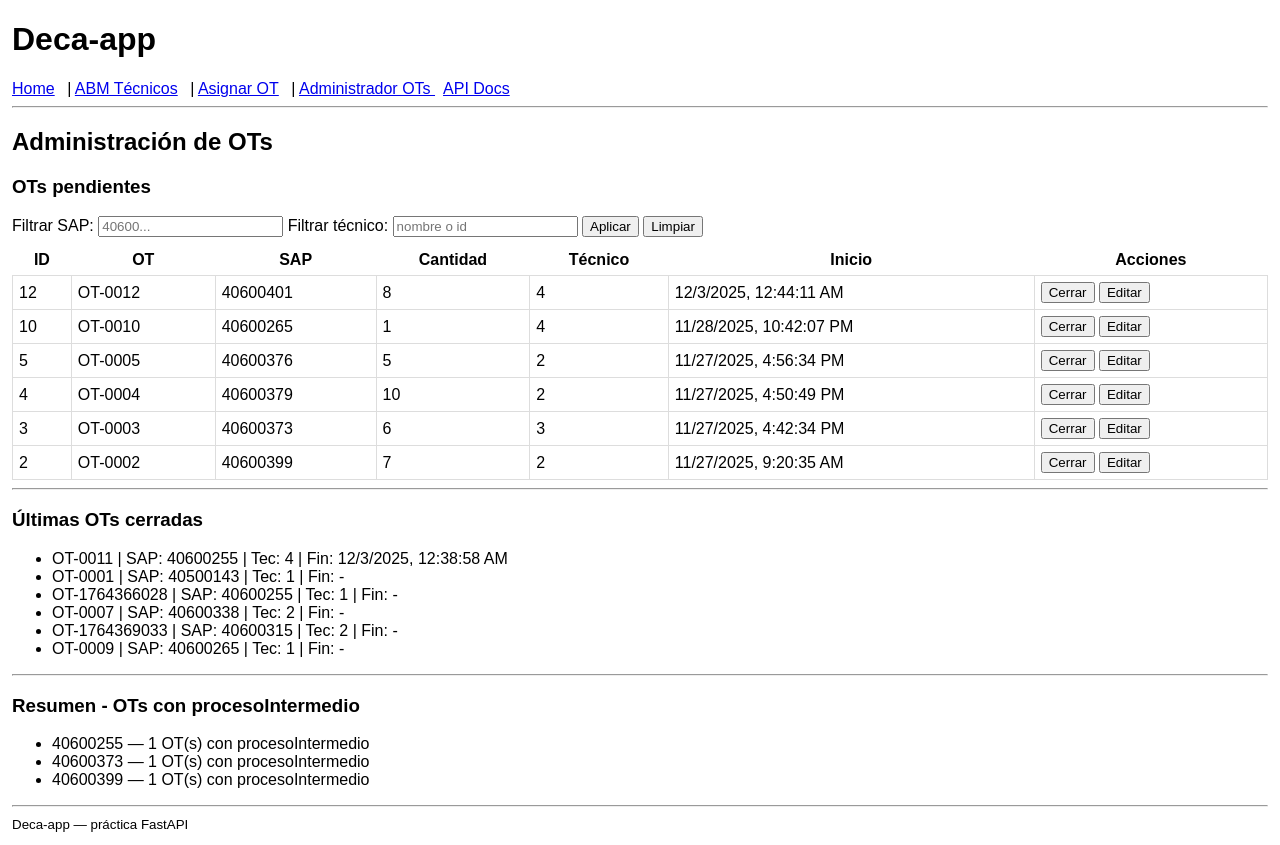
After one commit to YainRuppel/OTmanager, a FastAPI app: template templates/admin_ots.html in a window 1280 px wide. The commit adds this page. Run offline with FastAPI, Linux system fonts and the light colour scheme; the template is opened without the code that fills it, so the values that code supplies are empty; data comes from the database, SQL or seed files in the repository; both versions use the stored data as it was after the commit.

Commit message:
Versión estable con módulo de administración de OTs funcionando, pagina admin.html OK

```diff
--- a/main.py
+++ b/main.py
@@ -132,58 +132,58 @@ def delete_tecnico(tecnico_id: int, db: Session = Depends(get_db)):
 
 
 # ---------- OT endpoints ----------
+
+from datetime import datetime, timezone
 from sqlalchemy.exc import IntegrityError
-from datetime import datetime, timezone
 
 @app.post("/ots/", response_model=schemas.OTOut, status_code=201)
 def create_ot(ot_in: schemas.OTCreate, db: Session = Depends(get_db)):
-
-    # validaciones previas
+    # validar material
     material = db.query(models.Material).filter(models.Material.sap == ot_in.sap_id).first()
     if not material:
         raise HTTPException(status_code=400, detail="Material (sap_id) no existe")
 
+    # validar tecnico si viene
     if ot_in.id_tecnico:
         tech = db.query(models.Tecnico).filter(models.Tecnico.id == ot_in.id_tecnico).first()
         if not tech:
             raise HTTPException(status_code=400, detail="Tecnico indicado no existe")
 
-    # 1) Insert inicial — usamos un id_ot temporal (timestamp) para cumplir constraints si existen
-    temp_id_ot = ot_in.id_ot or f"OT-{int(datetime.now().timestamp())}"
-
+    # crear instancia SIN id_ot (nullable) para obtener id autoincremental
     ot = models.OT(
-        id_ot=temp_id_ot,
         sap_id=ot_in.sap_id,
         id_tecnico=ot_in.id_tecnico,
         cantidad=ot_in.cantidad,
         observaciones=ot_in.observaciones,
+        procesoIntermedio=ot_in.procesoIntermedio,
+        # inicio tomará default si se pasa None; si querés timezone-aware explícito:
         inicio=ot_in.inicio or datetime.now(timezone.utc),
-        pendiente=True,  # aseguramos que pendiente sea True al crear
-        procesoIntermedio=ot_in.procesoIntermedio
+        pendiente=True  # por defecto pendiente = True
     )
 
     db.add(ot)
     try:
+        # primer commit para que la BD asigne el id autoincremental
         db.commit()
-        db.refresh(ot)   # ahora ot.id contiene la PK real
+        db.refresh(ot)
     except IntegrityError:
         db.rollback()
-        raise HTTPException(status_code=400, detail="Error al insertar OT (constraint)")
+        raise HTTPException(status_code=400, detail="Error al insertar OT (posible constraint)")
 
-    # 2) Generar id_ot definitivo basado en la PK autoincremental
-    generated_id_ot = f"OT-{ot.id:04d}"
-
-    # Si ya coincide con el temporal no hace falta actualizar
-    if ot.id_ot != generated_id_ot:
-        ot.id_ot = generated_id_ot
-        try:
-            db.commit()
-            db.refresh(ot)
-        except IntegrityError:
-            # Si falla el update por unique (raro), hacemos rollback y dejamos el id temporal
-            db.rollback()
-            # opcional: loggear el problema en consola
-            print("Warning: no se pudo actualizar id_ot a formato secuencial; se mantiene temporal.", generated_id_ot)
+    # ahora tenemos ot.id; generamos id_ot legible y lo guardamos
+    try:
+        # formato: OT-0001 (4 dígitos) — ajustá f-string si querés otro formato
+        ot.id_ot = f"OT-{ot.id:04d}"
+        db.add(ot)
+        db.commit()
+        db.refresh(ot)
+    except IntegrityError:
+        db.rollback()
+        # si por alguna razón chocó con unique (muy raro), generamos con timestamp
+        ot.id_ot = f"OT-{int(datetime.now().timestamp())}"
+        db.add(ot)
+        db.commit()
+        db.refresh(ot)
 
     return ot
 
@@ -201,3 +201,70 @@ def list_ots(skip: int = 0, limit: int = 100, proceso_intermedio: Optional[bool]
     if proceso_intermedio is not None:
         q = q.filter(models.OT.procesoIntermedio == proceso_intermedio)
     return q.offset(skip).limit(limit).all()
+
+######################################################################################################################
+# ---------------------------
+# ADMIN: endpoints para administración de OTs
+# ---------------------------
+# --- ADMIN: endpoints y UI ---
+from typing import List, Optional
+from fastapi import Request
+
+# UI para admin (plantilla)
+@app.get("/ui/admin_ots", response_class=HTMLResponse)
+def ui_admin_ots(request: Request):
+    return templates.TemplateResponse("admin_ots.html", {"request": request})
+
+# Lista OTs pendientes (con filtros opcionales)
+@app.get("/admin/ots/pending", response_model=List[schemas.OTOut])
+def admin_list_pending(sap: Optional[str] = None, tec: Optional[str] = None, skip: int = 0, limit: int = 200, db: Session = Depends(get_db)):
+    q = db.query(models.OT).filter(models.OT.pendiente == True)
+    if sap:
+        q = q.filter(models.OT.sap_id.ilike(f"%{sap}%"))
+    if tec:
+        # filtrar por id_tecnico si tec es numérico, o por nombre (join) si no
+        try:
+            t_id = int(tec)
+            q = q.filter(models.OT.id_tecnico == t_id)
+        except ValueError:
+            q = q.join(models.Tecnico).filter(models.Tecnico.nombre.ilike(f"%{tec}%"))
+    return q.order_by(models.OT.inicio.desc()).offset(skip).limit(limit).all()
+
+# Últimas N OTs cerradas
+@app.get("/admin/ots/closed", response_model=List[schemas.OTOut])
+def admin_list_closed(limit: int = 10, db: Session = Depends(get_db)):
+    q = db.query(models.OT).filter(models.OT.pendiente == False)
+    return q.order_by(models.OT.fin.desc().nullslast()).limit(limit).all()
+
+# Resumen: cantidad por material de OTs con procesoIntermedio = True (simple)
+@app.get("/admin/ots/summary")
+def admin_summary(db: Session = Depends(get_db)):
+    # devolvemos lista de {sap_id, total_proceso}
+    from sqlalchemy import func
+    rows = db.query(models.OT.sap_id, func.count(models.OT.id).label("total")).filter(models.OT.procesoIntermedio == True).group_by(models.OT.sap_id).all()
+    return [{"sap_id": r[0], "total": r[1]} for r in rows]
+
+# Cerrar OT -> marcar pendiente = False y poner fin = ahora()
+@app.post("/admin/ots/{ot_id}/close")
+def admin_close_ot(ot_id: int, db: Session = Depends(get_db)):
+    ot = db.query(models.OT).filter(models.OT.id == ot_id).first()
+    if not ot:
+        raise HTTPException(status_code=404, detail="OT no encontrada")
+    ot.pendiente = False
+    from datetime import datetime, timezone
+    ot.fin = datetime.now(timezone.utc)
+    db.commit()
+    db.refresh(ot)
+    return {"status": "ok", "ot": ot}
+
+# Actualizar OT (PUT) — permite editar observaciones, pendiente, fin, cantidad, id_tecnico
+@app.put("/admin/ots/{ot_id}", response_model=schemas.OTOut)
+def admin_update_ot(ot_id: int, ot_in: schemas.OTUpdate, db: Session = Depends(get_db)):
+    ot = db.query(models.OT).filter(models.OT.id == ot_id).first()
+    if not ot:
+        raise HTTPException(status_code=404, detail="OT no encontrada")
+    for k, v in ot_in.dict(exclude_unset=True).items():
+        setattr(ot, k, v)
+    db.commit()
+    db.refresh(ot)
+    return ot
--- /dev/null
+++ b/static/js/admin_ots.js
@@ -0,0 +1,138 @@
+// admin_ots.js - cliente para /ui/admin_ots
+
+async function fetchPending(sap='', tec='') {
+  const params = new URLSearchParams();
+  if (sap) params.append('sap', sap);
+  if (tec) params.append('tec', tec);
+  const url = '/admin/ots/pending' + (params.toString() ? `?${params.toString()}` : '');
+  const res = await fetch(url);
+  if (!res.ok) throw new Error('Error fetching pending');
+  return await res.json();
+}
+
+async function fetchClosed() {
+  const res = await fetch('/admin/ots/closed');
+  if (!res.ok) throw new Error('Error fetching closed');
+  return await res.json();
+}
+
+async function fetchSummary() {
+  const res = await fetch('/admin/ots/summary');
+  if (!res.ok) throw new Error('Error fetching summary');
+  return await res.json();
+}
+
+function rowTemplate(ot) {
+  // crea <tr> DOM para una OT
+  const tr = document.createElement('tr');
+  tr.innerHTML = `
+    <td style="border:1px solid #ddd; padding:6px;">${ot.id}</td>
+    <td style="border:1px solid #ddd; padding:6px;">${ot.id_ot || ('#' + ot.id)}</td>
+    <td style="border:1px solid #ddd; padding:6px;">${ot.sap_id || '-'}</td>
+    <td style="border:1px solid #ddd; padding:6px;">${ot.cantidad || 1}</td>
+    <td style="border:1px solid #ddd; padding:6px;">${ot.id_tecnico || '-'}</td>
+    <td style="border:1px solid #ddd; padding:6px;">${ot.inicio ? new Date(ot.inicio).toLocaleString() : '-'}</td>
+    <td style="border:1px solid #ddd; padding:6px;">
+      <button class="btn-close" data-id="${ot.id}">Cerrar</button>
+      <button class="btn-edit" data-id="${ot.id}">Editar</button>
+    </td>
+  `;
+  return tr;
+}
+
+async function loadPending() {
+  try {
+    const sap = document.getElementById('admin_filter_sap').value.trim();
+    const tec = document.getElementById('admin_filter_tec').value.trim();
+    const items = await fetchPending(sap, tec);
+    const tbody = document.querySelector('#admin_pending_table tbody');
+    tbody.innerHTML = '';
+    items.forEach(ot => {
+      const r = rowTemplate(ot);
+      tbody.appendChild(r);
+    });
+    // attach handlers
+    document.querySelectorAll('.btn-close').forEach(b => b.addEventListener('click', async (e) => {
+      const id = e.currentTarget.dataset.id;
+      if (!confirm('Cerrar OT #' + id + ' ?')) return;
+      try {
+        const res = await fetch(`/admin/ots/${id}/close`, { method: 'POST' });
+        if (!res.ok) {
+          const err = await res.json().catch(()=>({detail:'Error'}));
+          alert('Error: ' + (err.detail || res.status));
+          return;
+        }
+        alert('OT cerrada');
+        await reloadAll();
+      } catch (err) {
+        console.error(err); alert('Error en cierre (ver consola)');
+      }
+    }));
+
+    document.querySelectorAll('.btn-edit').forEach(b => b.addEventListener('click', async (e) => {
+      const id = e.currentTarget.dataset.id;
+      // edit: preguntar observaciones y pendiente
+      const obs = prompt('Nueva observación (vacío = no cambiar):');
+      const pendienteStr = prompt('Pendiente? (true/false) dejar vacío para no cambiar:');
+      const payload = {};
+      if (obs !== null && obs !== '') payload.observaciones = obs;
+      if (pendienteStr === 'true' || pendienteStr === 'false') payload.pendiente = (pendienteStr === 'true');
+      if (Object.keys(payload).length === 0) return;
+      try {
+        const res = await fetch(`/admin/ots/${id}`, {
+          method: 'PUT',
+          headers: {'Content-Type':'application/json'},
+          body: JSON.stringify(payload)
+        });
+        if (!res.ok) {
+          const err = await res.json().catch(()=>({detail:'Error'}));
+          alert('Error: ' + (err.detail || res.status));
+          return;
+        }
+        alert('OT actualizada');
+        await reloadAll();
+      } catch (err) {
+        console.error(err); alert('Error actualizando OT');
+      }
+    }));
+
+  } catch (err) {
+    console.error('loadPending error', err);
+  }
+}
+
+async function loadClosed() {
+  try {
+    const items = await fetchClosed();
+    const ul = document.getElementById('admin_closed_list');
+    ul.innerHTML = '';
+    items.forEach(ot => {
+      const li = document.createElement('li');
+      li.textContent = `${ot.id_ot || ot.id} | SAP: ${ot.sap_id} | Tec: ${ot.id_tecnico || '-'} | Fin: ${ot.fin ? new Date(ot.fin).toLocaleString() : '-'}`;
+      ul.appendChild(li);
+    });
+  } catch (err) { console.error('loadClosed', err); }
+}
+
+async function loadSummary() {
+  try {
+    const items = await fetchSummary();
+    const ul = document.getElementById('admin_summary');
+    ul.innerHTML = '';
+    items.forEach(r => {
+      const li = document.createElement('li');
+      li.textContent = `${r.sap_id} — ${r.total} OT(s) con procesoIntermedio`;
+      ul.appendChild(li);
+    });
+  } catch (err) { console.error('loadSummary', err); }
+}
+
+async function reloadAll() {
+  await Promise.all([loadPending(), loadClosed(), loadSummary()]);
+}
+
+document.addEventListener('DOMContentLoaded', () => {
+  document.getElementById('admin_apply_filters').addEventListener('click', (e) => { e.preventDefault(); loadPending(); });
+  document.getElementById('admin_clear_filters').addEventListener('click', (e) => { e.preventDefault(); document.getElementById('admin_filter_sap').value=''; document.getElementById('admin_filter_tec').value=''; loadPending(); });
+  reloadAll();
+});
--- /dev/null
+++ b/templates/admin_ots.html
@@ -0,0 +1,39 @@
+{% extends "base.html" %}
+{% block content %}
+  <h2>Administración de OTs</h2>
+
+  <section>
+    <h3>OTs pendientes</h3>
+    <div>
+      Filtrar SAP: <input id="admin_filter_sap" placeholder="40600..." />
+      Filtrar técnico: <input id="admin_filter_tec" placeholder="nombre o id" />
+      <button id="admin_apply_filters">Aplicar</button>
+      <button id="admin_clear_filters">Limpiar</button>
+    </div>
+
+    <table id="admin_pending_table" style="width:100%; border-collapse:collapse; margin-top:8px;">
+      <thead>
+        <tr>
+          <th>ID</th><th>OT</th><th>SAP</th><th>Cantidad</th><th>Técnico</th><th>Inicio</th><th>Acciones</th>
+        </tr>
+      </thead>
+      <tbody></tbody>
+    </table>
+  </section>
+
+  <hr/>
+
+  <section>
+    <h3>Últimas OTs cerradas</h3>
+    <ul id="admin_closed_list"></ul>
+  </section>
+
+  <hr/>
+
+  <section>
+    <h3>Resumen - OTs con procesoIntermedio</h3>
+    <ul id="admin_summary"></ul>
+  </section>
+
+  <script src="/static/js/admin_ots.js"></script>
+{% endblock %}
--- a/templates/base.html
+++ b/templates/base.html
@@ -13,6 +13,7 @@
       <a href="/">Home</a> |
       <a href="/ui/tecnicos">ABM Técnicos</a> |
       <a href="/ui/assign-ot">Asignar OT</a> |
+      <a href="/ui/admin_ots">Administrador OTs </a>
       <a href="/docs">API Docs</a>
     </nav>
     <hr/>
```
Also changed, not shown: materials.db.
